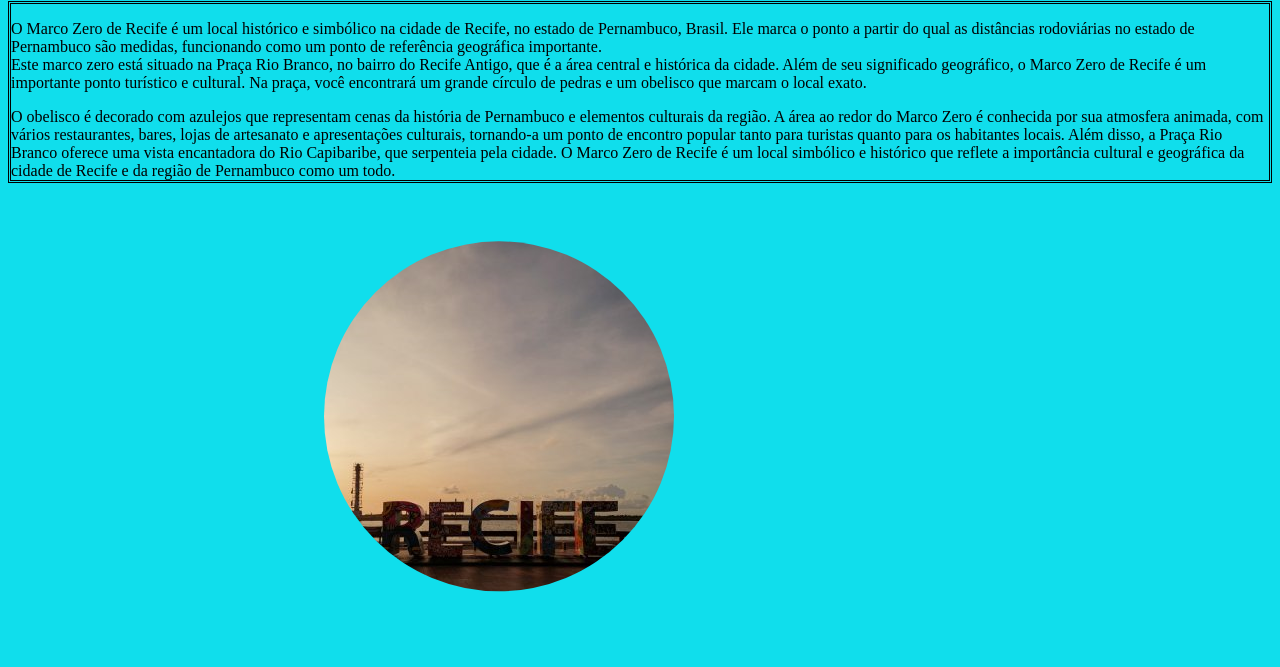
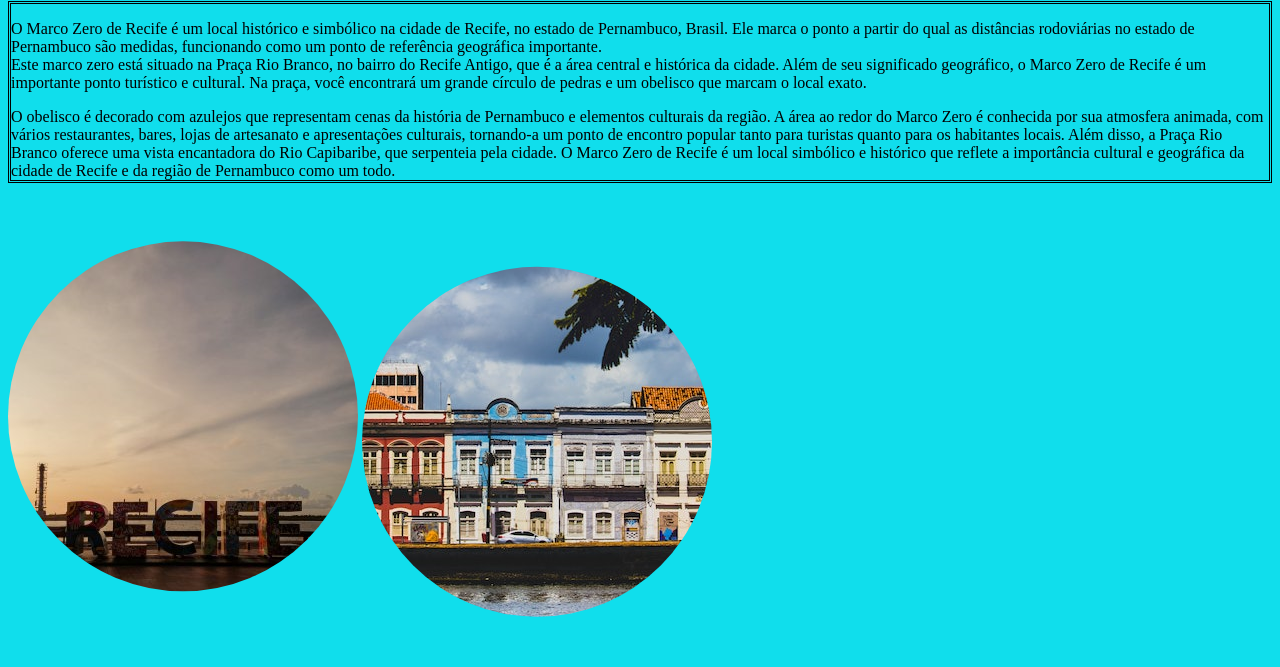
Before and after one commit to brunosaotiago/Recife, a plain HTML site: page index.html in a window 1280 px wide. Shown: the part 126-793 px from the top of the page. Drawn offline with Linux system fonts and the light colour scheme.

Commit message:
Update estilo.css

```diff
--- a/estilo.css
+++ b/estilo.css
@@ -3,7 +3,7 @@ article {
 }
 
 img {
-    margin-inline: 25%;
+
     clip-path: circle();
 }
 body {
```
